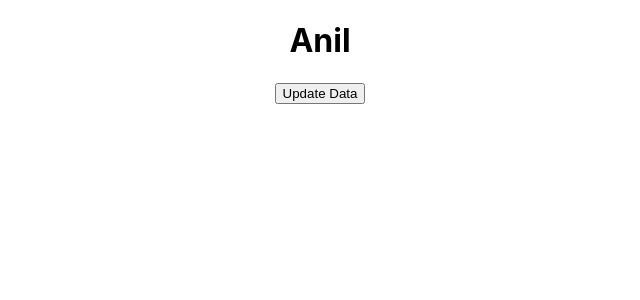
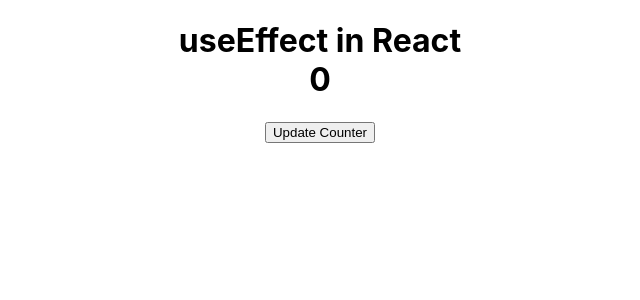
Before and after one commit to Deepakiit17/React_Tutorial, a React (Create React App) app: page / in a window 1280 px wide. Shown: the top 300 px of the page, without its empty margins (320-960 px from the left). Built offline with nearby package versions, Linux system fonts and the light colour scheme.

Commit message:
useEffect Hook in reactjs

```diff
--- a/src/App.js
+++ b/src/App.js
@@ -1,12 +1,18 @@
 import { useState } from "react";
 import "./App.css";
+import { useEffect } from "react";
 
 function App() {
-  const [data, setData] = useState("Anil");
+  const [count, setCount] = useState(0);
+  useEffect(() => {
+    console.warn("work 1");
+  });
   return (
     <div className="App">
-      <h1>{data}</h1>
-      <button onClick={() => setData("Sidhu")}>Update Data</button>
+      <h1>
+        useEffect in React <br /> {count}
+      </h1>
+      <button onClick={() => setCount(count + 1)}>Update Counter</button>
     </div>
   );
 }
```
